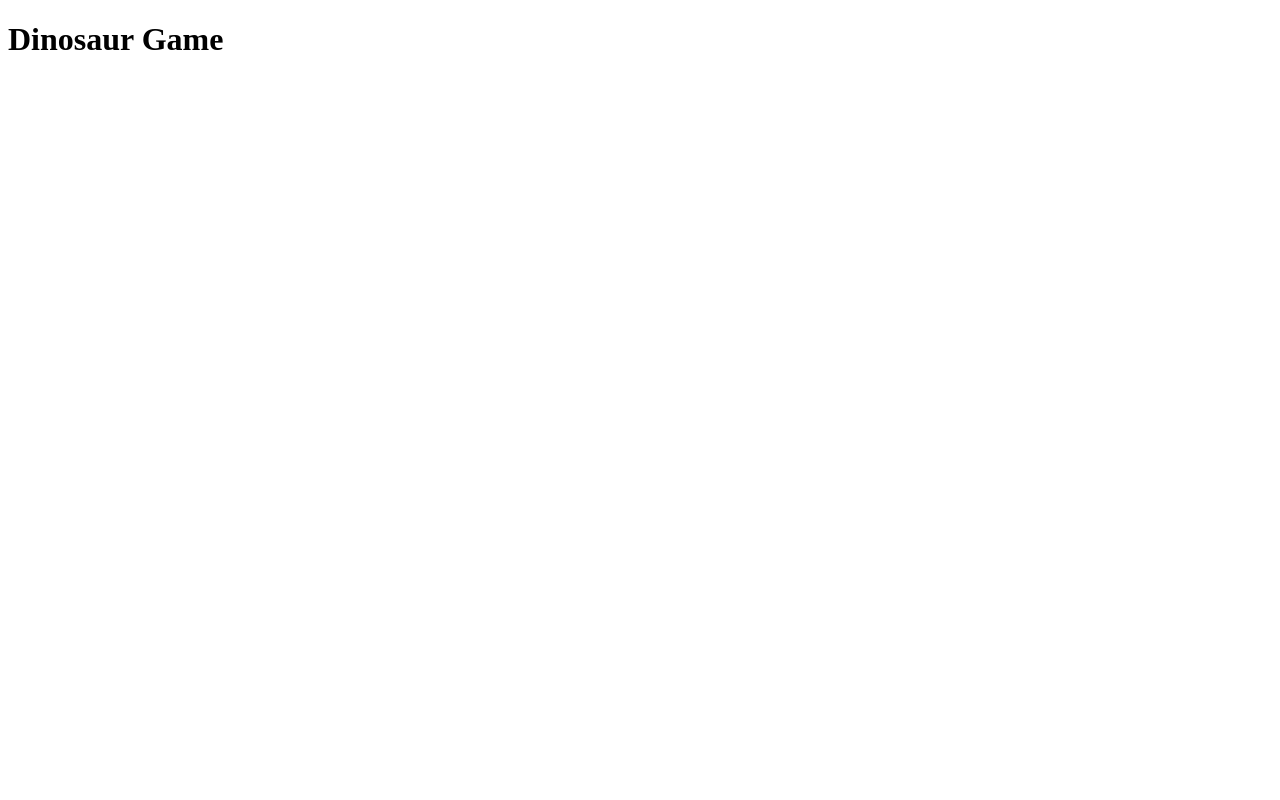
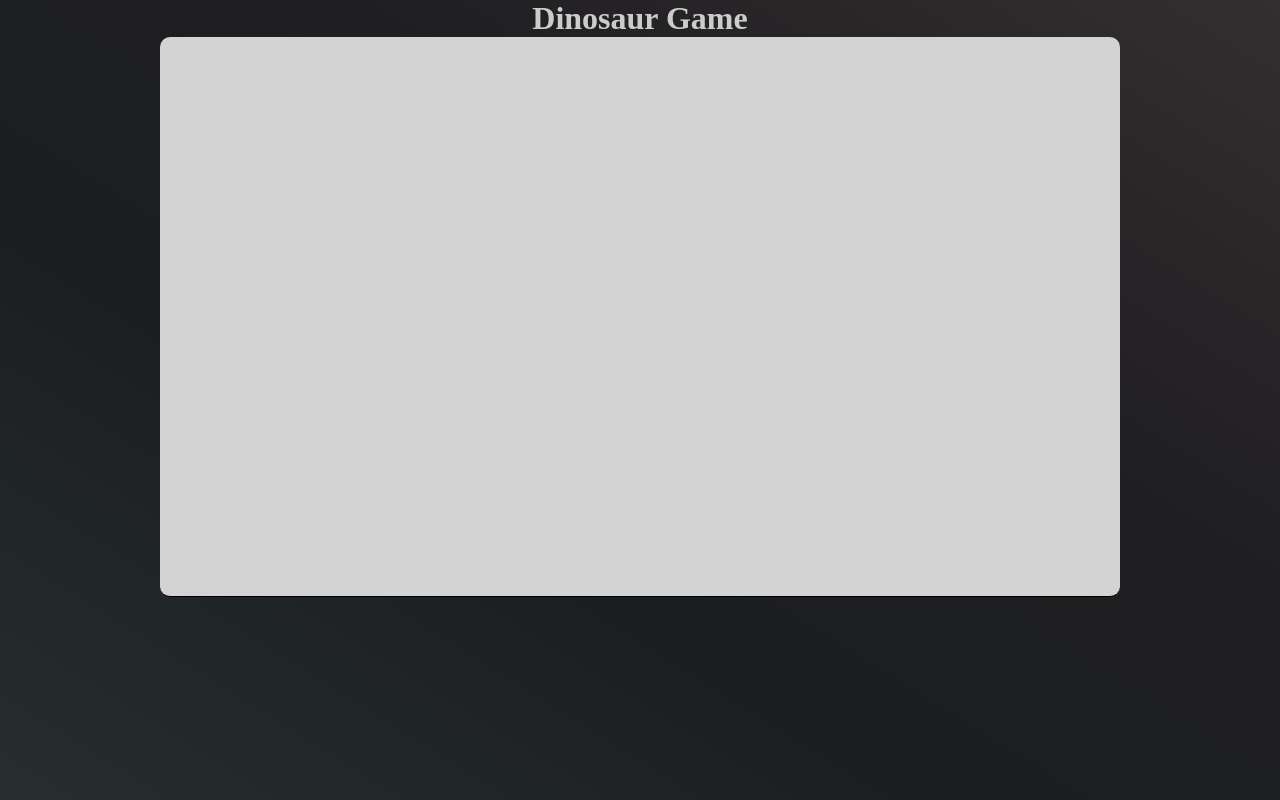
Before and after one commit to m-mdy-m/dnosaur-game, a plain HTML site: page index.html in a window 1280 px wide. Drawn offline with Linux system fonts and the light colour scheme.

Commit message:
finish style game

```diff
--- a/index.html
+++ b/index.html
@@ -9,7 +9,11 @@
 
 </head>
 <body>
-    <h1>Dinosaur Game</h1>
+    <!-- Title Game -->
+    <h1 id="textTitle">Dinosaur Game</h1>
+    <!-- Box Game Dino -->
     <canvas id="BoxGame"></canvas>
+    <!-- Scripts File -->
+    <script src="scripts.js"></script>
 </body>
 </html>
--- a/style.css
+++ b/style.css
@@ -0,0 +1,41 @@
+/* mini rest css */
+* {
+  margin: 0;
+  padding: 0;
+  box-sizing: border-box;
+}
+body {
+  text-align: center;
+  height: 100vh;
+  width: 100%;
+  background: linear-gradient(
+    to left bottom,
+    #322f30,
+    #2d2b2c,
+    #292628,
+    #242225,
+    #1f1e21,
+    #1e1e21,
+    #1c1e21,
+    #1b1e21,
+    #1e2224,
+    #212628,
+    #242a2b,
+    #282e2e
+  );
+}
+/* style title */
+#textTitle{
+    font-size: 2em;
+    color: #ccc;
+    text-align: center;
+}
+/* style canvas  */
+#BoxGame {
+  background-color: lightgray;
+  border-bottom: 1px solid black;
+  margin: 0 auto;
+  width: 60rem;
+  height: 35rem;
+  border-radius: 10px;
+}
```
